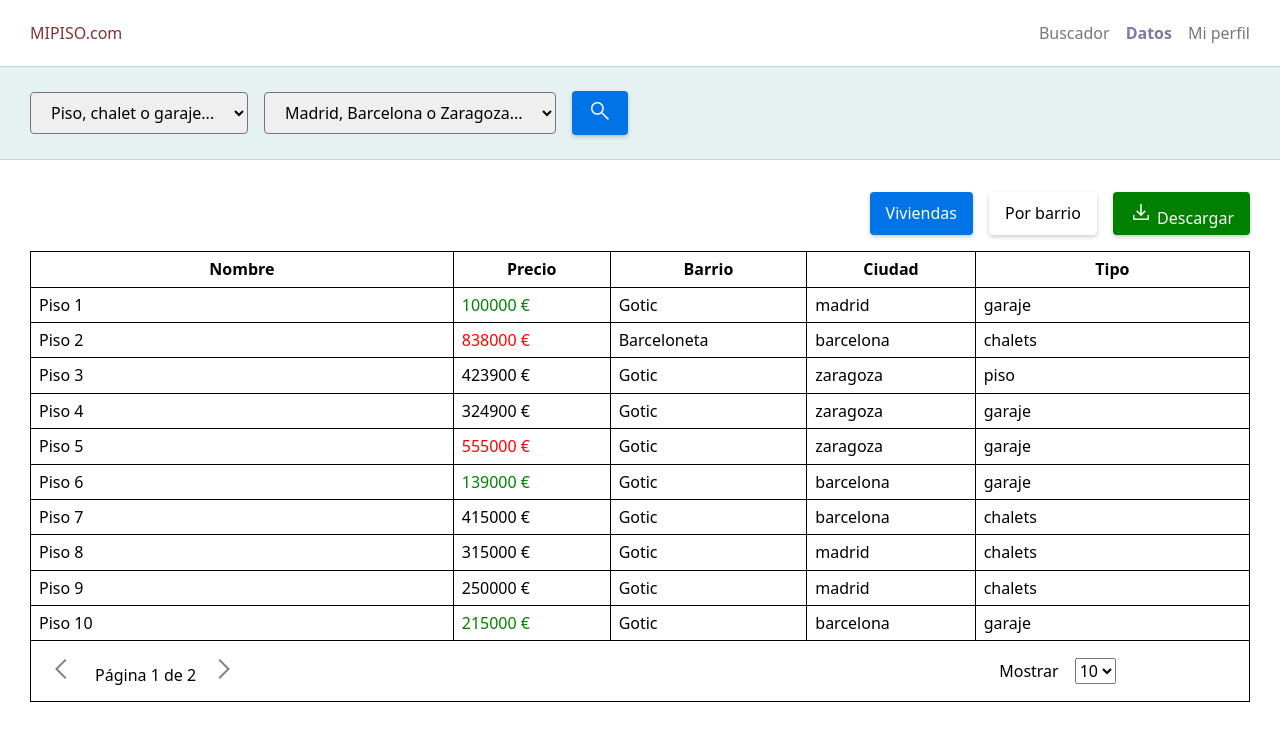
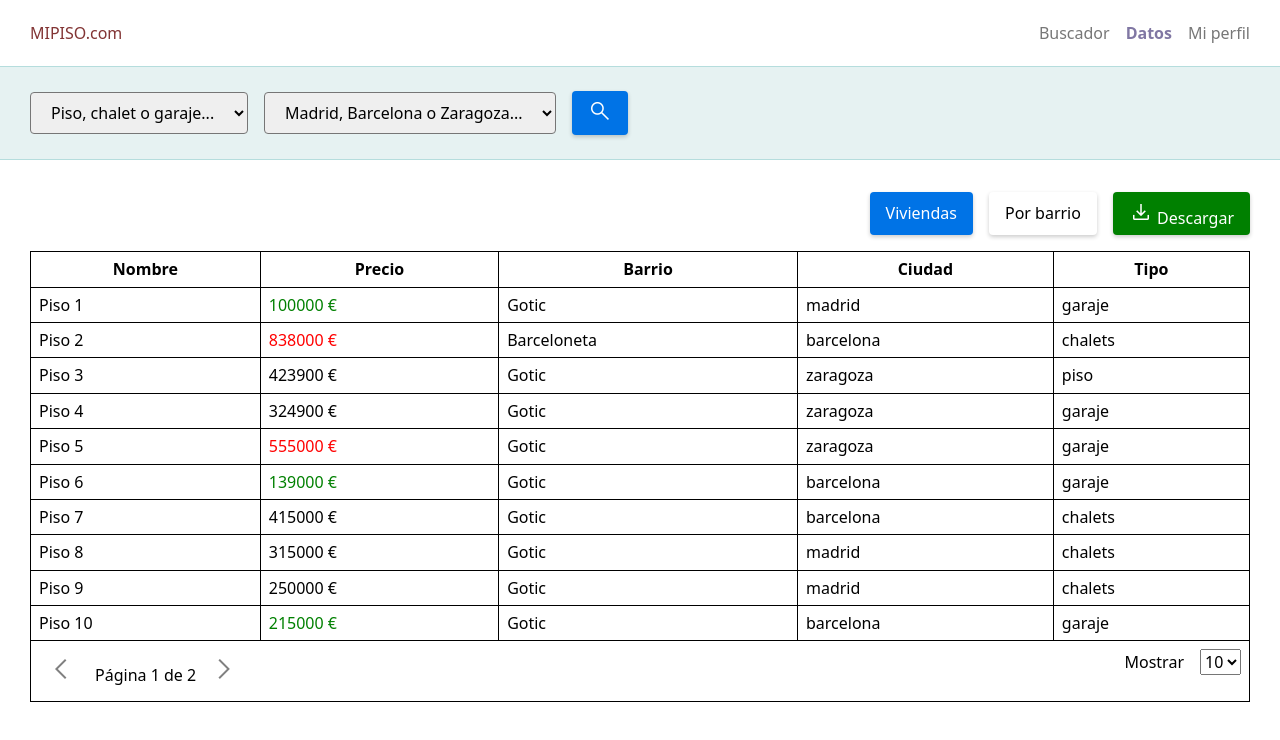
Before and after one commit to Lahali/ra-m5-usereducer-usecontext, a React (Vite) app: page /datos in a window 1280 px wide. Shown: the top 740 px of the page. Built offline with nearby package versions, Linux system fonts and the light colour scheme; data requests are answered from the project's data file.

Commit message:
fixed nexPage function

```diff
--- a/src/components/organisms/ITATable/TableBody.jsx
+++ b/src/components/organisms/ITATable/TableBody.jsx
@@ -4,14 +4,15 @@ import { TableCell } from './styles'
 
 function TableBody() {
   const { state } = useContext(TableContext)
-  const { data, columns } = state
-  const { pageRows } = state.pagination
+  const { data, columns, pagination } = state
+  const { pageRows, currentPage } = pagination
 
-  console.group('max', pageRows)
+  const start = (currentPage - 1) * pageRows
+  const end = start + pageRows
 
   return (
     <tbody>
-      {data.slice(0, pageRows).map((d) => (
+      {data.slice(start, end).map((d) => (
         <tr key={d.id}>
           {columns
             .filter((col) => !col.isHidden)
--- a/src/components/organisms/ITATable/TableFooter.jsx
+++ b/src/components/organisms/ITATable/TableFooter.jsx
@@ -1,20 +1,24 @@
 import React from 'react'
+import styled from 'styled-components'
 import RowsPerPage from './RowsPerPage'
 import TablePagination from './TablePagination'
+
+const TableFooterStyled = styled.div`
+  display: flex;
+  justify-content: space-between;
+  border-left: 1px solid black;
+  border-right: 1px solid black;
+  border-bottom: 1px solid black;
+`
 
 function TableFooter() {
   return (
     // Convierte el tfoot en un div, al cargar HTML dentro de un td, salta error de HTML
     // Además te ahorras los <td /> vacios
-    <tfoot>
-      <tr>
-        <TablePagination />
-        <td />
-        <td />
-        <td />
-        <RowsPerPage />
-      </tr>
-    </tfoot>
+    <TableFooterStyled>
+      <TablePagination />
+      <RowsPerPage />
+    </TableFooterStyled>
   )
 }
 
--- a/src/components/organisms/ITATable/TablePagination.jsx
+++ b/src/components/organisms/ITATable/TablePagination.jsx
@@ -19,9 +19,14 @@ function TablePagination() {
   // Lo tienes qu revisar, actualmente no funciona
   const handleNext = () => {
     if (currentPage < totalPages) {
-      dispatch({ type: 'SET_CURRENT_PAGE', payload: currentPage + 1 })
+      dispatch({
+        type: 'SET_CURRENT_PAGE',
+        payload: currentPage + 1,
+      })
     }
   }
+
+  console.log(totalPages)
 
   return (
     <TableCell border="none">
--- a/src/components/organisms/ITATable/index.jsx
+++ b/src/components/organisms/ITATable/index.jsx
@@ -9,21 +9,13 @@ import TableBody from './TableBody'
 import TableFooter from './TableFooter'
 import TableHeader from './TableHeader'
 
-// Aquí utilizaria prop-types
 function Table({ columns, data, showHeader = true, loading }) {
   const { dispatch } = useContext(TableContext)
 
+  console.log('eee', data)
   useEffect(() => {
     dispatch({ type: Actions.SET_DATA, payload: data })
     dispatch({ type: Actions.SET_COLUMNS, payload: columns })
-    // Este dispatch sobra, puede ser un valor por defecto.
-    dispatch({
-      type: Actions.SET_PAGINATION,
-      payload: {
-        currentPage: 1,
-        pageRows: 10,
-      },
-    })
   }, [data, columns, dispatch])
 
   return (
@@ -51,19 +43,39 @@ function Table({ columns, data, showHeader = true, loading }) {
           </tbody>
         </TableStyled>
       ) : (
-        <TableStyled>
-          {showHeader && <TableHeader />}
-          <TableBody />
+        <>
+          <TableStyled>
+            {showHeader && <TableHeader />}
+            <TableBody />
+          </TableStyled>
           <TableFooter />
-        </TableStyled>
+        </>
       )}
     </div>
   )
 }
 
 Table.propTypes = {
-  columns: PropTypes.string,
-  data: PropTypes.string,
+  columns: PropTypes.arrayOf(
+    PropTypes.shape({
+      id: PropTypes.string,
+      label: PropTypes.string,
+      cell: PropTypes.func,
+    }),
+  ),
+  data: PropTypes.arrayOf(
+    PropTypes.shape({
+      id: PropTypes.number,
+      title: PropTypes.string,
+      price: PropTypes.number,
+      image: PropTypes.string,
+      city: PropTypes.string,
+      createdAt: PropTypes.string,
+      published: PropTypes.bool,
+      updatedAt: PropTypes.string,
+      type: PropTypes.string,
+    }),
+  ),
   showHeader: PropTypes.bool,
   loading: PropTypes.bool,
 }
--- a/src/components/organisms/ITATable/store/reducer.jsx
+++ b/src/components/organisms/ITATable/store/reducer.jsx
@@ -40,6 +40,11 @@ export const tableReducer = (state = initialState, action) => {
         draft.pagination.pageRows = action.payload
       })
 
+    case Actions.SET_PAGINATION:
+      return createNextState(state, (draft) => {
+        draft.pagination = action.payload
+      })
+
     default:
       return state
   }
```
